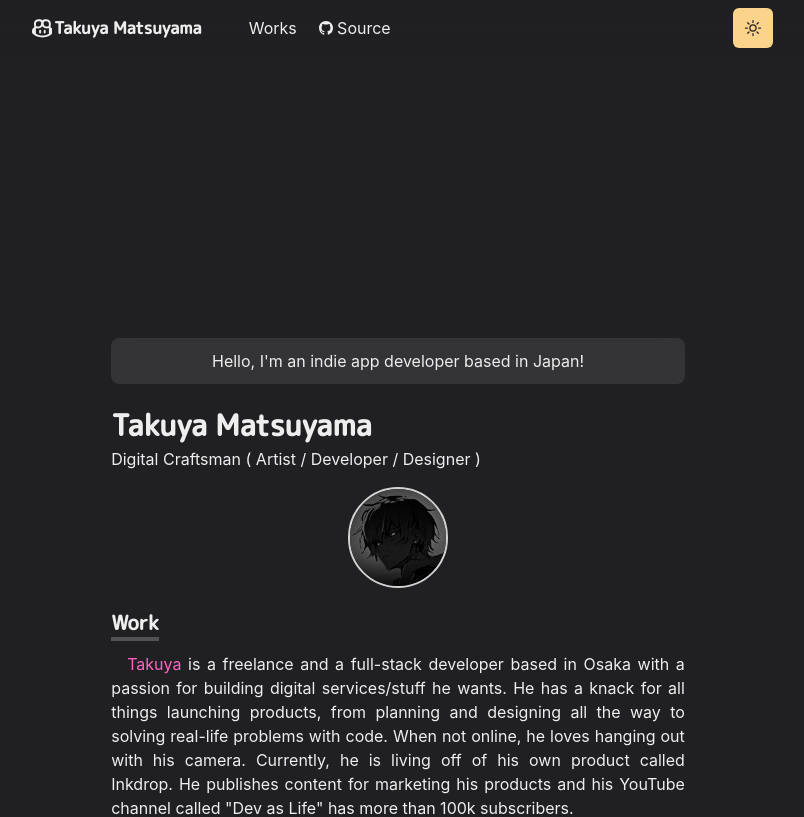
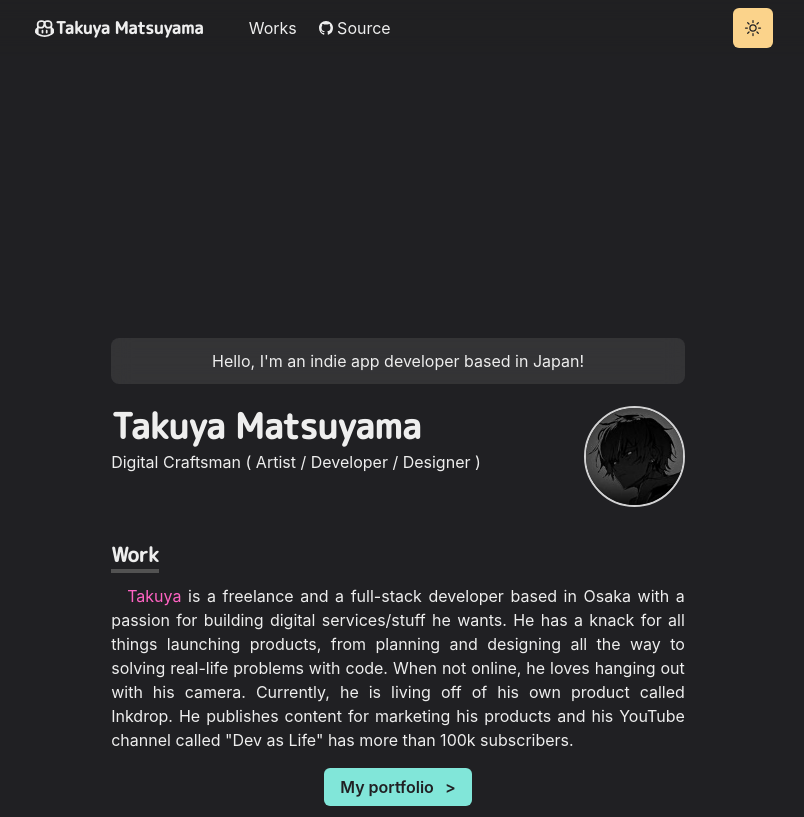
Before and after one commit to lubahabarta/react-portfolio-website-clone, a React (Create React App) app: page / in a window 1280 px wide. Shown: the top 817 px of the page, without its empty margins (242-1046 px from the left). Built offline with nearby package versions, Linux system fonts and the light colour scheme.

Commit message:
funkcni hidden menu

```diff
--- a/src/App.js
+++ b/src/App.js
@@ -1,44 +1,13 @@
 import './App.css';
-import { useEffect, useState } from 'react';
 //components
 import NavBar from './components/NavBar';
 import Main from './components/Main';
 import Footer from './components/Footer';
 
 function App() {
-    const [dark, setDark] = useState(true);
-
-    useEffect(() => {
-        const style = document.documentElement.style;
-
-        if (!dark) {
-            style.setProperty('--bg-color', 'var(--light-mode-bg-color)');
-            style.setProperty('--font-color', 'var(--light-mode-font-color)');
-            style.setProperty('--nav-color', 'var(--light-mode-nav-color)');
-            style.setProperty('--menu-border-color', 'var(--light-mode-menu-border-color)');
-            style.setProperty('--menu-hover-color', 'var(--light-mode-menu-hover-color)');
-            style.setProperty('--link-color', 'var(--light-mode-link-color)');
-            style.setProperty('--weblink-hover-color', 'var(--light-mode-weblink-hover-color)');
-            style.setProperty('--hello-color', 'var(--light-mode-hello-color)');
-            style.setProperty('--cyan-color', 'var(--light-mode-cyan-color)');
-            style.setProperty('--cyan-darker-color', 'var(--light-mode-cyan-darker-color)');
-        } else {
-            style.setProperty('--bg-color', 'var(--dark-mode-bg-color)');
-            style.setProperty('--font-color', 'var(--dark-mode-font-color)');
-            style.setProperty('--nav-color', 'var(--dark-mode-nav-color)');
-            style.setProperty('--menu-border-color', 'var(--dark-mode-menu-border-color)');
-            style.setProperty('--menu-hover-color', 'var(--dark-mode-menu-hover-color)');
-            style.setProperty('--link-color', 'var(--dark-mode-link-color)');
-            style.setProperty('--weblink-hover-color', 'var(--dark-mode-weblink-hover-color)');
-            style.setProperty('--hello-color', 'var(--dark-mode-hello-color)');
-            style.setProperty('--cyan-color', 'var(--dark-mode-cyan-color)');
-            style.setProperty('--cyan-darker-color', 'var(--dark-mode-cyan-darker-color)');
-        }
-    }, [dark]);
-
     return (
         <div className='app'>
-            <NavBar dark={dark} setDark={setDark}/>
+            <NavBar />
             <Main />
             <Footer />
         </div>
--- a/src/components/Main.css
+++ b/src/components/Main.css
@@ -133,3 +133,22 @@
     fill: var(--cyan-darker-color);
     margin-right: 0.5rem;
 }
+
+
+
+@media screen and (min-width: 765px) {
+    section.who {
+        display: flex;
+        justify-content: space-between;
+    }
+
+    section.who h2 {
+        font-size: 2.2rem;
+        line-height: 2.9rem;
+    }
+
+    section.who img {
+        position: relative;
+        top: -0.8rem;
+    }
+}
--- a/src/components/NavBar.css
+++ b/src/components/NavBar.css
@@ -28,14 +28,14 @@
     font-size: 1.05rem;
     cursor: pointer;
 
-    margin-left: 0.5rem;
+    margin-left: 0.7rem;
 }
 
 .nav-bar-left svg {
-    width: 1.3rem;
-    height: 1.3rem;
+    width: 1.2rem;
+    height: 1.2rem;
     position: relative;
-    top: 0.15rem;
+    top: 0.2rem;
     fill: var(--font-color);
     margin-right: 0.1rem;
 }
@@ -143,6 +143,34 @@
     stroke: var(--font-color);
 }
 
+.hidden-menu {
+    width: 11.5rem;
+    padding: 0.5rem 0;
+
+    position: absolute;
+    top: 3.5rem;
+    right: 0.5rem;
+
+    background-color: #2d3748;
+    border: 1px solid var(--menu-border-color);
+    border-radius: 0.38rem;
+}
+
+.hidden-menu ul {
+    list-style-type: none;
+}
+
+.hidden-menu a {
+    display: block;
+    color: var(--font-color);
+    padding: 0.5rem 0.8rem;
+}
+
+.hidden-menu a:hover,
+.hidden-menu a:active {
+    background-color: rgba(255, 255, 255, 0.05);
+}
+
 
 
 @media screen and (min-width: 765px) {
@@ -163,4 +191,8 @@
     .menu {
         display: none;
     }
+
+    .hidden-menu {
+        display: none;
+    }
 }
--- a/src/components/NavBar.js
+++ b/src/components/NavBar.js
@@ -1,7 +1,38 @@
-import React from 'react'
+import React, { useState, useEffect } from 'react'
 import './NavBar.css'
 
-function NavBar( { dark, setDark } ) {
+function NavBar() {
+    const [dark, setDark] = useState(true);
+    const [hiddenMenu, setHiddenMenu] = useState(false);
+
+    useEffect(() => {
+        const style = document.documentElement.style;
+
+        if (!dark) {
+            style.setProperty('--bg-color', 'var(--light-mode-bg-color)');
+            style.setProperty('--font-color', 'var(--light-mode-font-color)');
+            style.setProperty('--nav-color', 'var(--light-mode-nav-color)');
+            style.setProperty('--menu-border-color', 'var(--light-mode-menu-border-color)');
+            style.setProperty('--menu-hover-color', 'var(--light-mode-menu-hover-color)');
+            style.setProperty('--link-color', 'var(--light-mode-link-color)');
+            style.setProperty('--weblink-hover-color', 'var(--light-mode-weblink-hover-color)');
+            style.setProperty('--hello-color', 'var(--light-mode-hello-color)');
+            style.setProperty('--cyan-color', 'var(--light-mode-cyan-color)');
+            style.setProperty('--cyan-darker-color', 'var(--light-mode-cyan-darker-color)');
+        } else {
+            style.setProperty('--bg-color', 'var(--dark-mode-bg-color)');
+            style.setProperty('--font-color', 'var(--dark-mode-font-color)');
+            style.setProperty('--nav-color', 'var(--dark-mode-nav-color)');
+            style.setProperty('--menu-border-color', 'var(--dark-mode-menu-border-color)');
+            style.setProperty('--menu-hover-color', 'var(--dark-mode-menu-hover-color)');
+            style.setProperty('--link-color', 'var(--dark-mode-link-color)');
+            style.setProperty('--weblink-hover-color', 'var(--dark-mode-weblink-hover-color)');
+            style.setProperty('--hello-color', 'var(--dark-mode-hello-color)');
+            style.setProperty('--cyan-color', 'var(--dark-mode-cyan-color)');
+            style.setProperty('--cyan-darker-color', 'var(--dark-mode-cyan-darker-color)');
+        }
+    }, [dark]);
+
     return (
         <div className='nav-bar'>
             <div className='wrap'>
@@ -36,7 +67,7 @@
                             </svg>
                         </button>
                     ) : (
-                        <button className='dark' onClick={() => {setDark(true)}}>
+                        <button className='dark' onClick={() => setDark(true)}>
                             <svg xmlns="http://www.w3.org/2000/svg" fill="none" viewBox="0 0 24 24" stroke-width="1.5" stroke="currentColor" class="w-6 h-6">
                                 <path stroke-linecap="round" stroke-linejoin="round" d="M21.752 15.002A9.718 9.718 0 0118 15.75c-5.385 0-9.75-4.365-9.75-9.75 0-1.33.266-2.597.748-3.752A9.753 9.753 0 003 11.25C3 16.635 7.365 21 12.75 21a9.753 9.753 0 009.002-5.998z" />
                             </svg>
@@ -44,7 +75,7 @@
                     ) }
 
 
-                    <button className='menu'>
+                    <button className='menu' onClick={() => setHiddenMenu(state => !state)}>
                         <svg class="svg-icon" viewBox="0 0 20 20">
 						    <path d="M3.314,4.8h13.372c0.41,0,0.743-0.333,0.743-0.743c0-0.41-0.333-0.743-0.743-0.743H3.314
 								c-0.41,0-0.743,0.333-0.743,0.743C2.571,4.467,2.904,4.8,3.314,4.8z M16.686,15.2H3.314c-0.41,0-0.743,0.333-0.743,0.743
@@ -53,6 +84,22 @@
 						</svg>
                     </button>
                 </div>
+
+                {hiddenMenu && (
+                    <div className='hidden-menu'>
+                        <ul>
+                            <li>
+                                <a href="#" onClick={() => setHiddenMenu(state => !state)}>About</a>
+                            </li>
+                            <li>
+                                <a href="#" onClick={() => setHiddenMenu(state => !state)}>Works</a>
+                            </li>
+                            <li>
+                                <a href="#" onClick={() => setHiddenMenu(state => !state)}>View Source</a>
+                            </li>
+                        </ul>
+                    </div>
+                )}
             </div>
         </div>
     )
```
